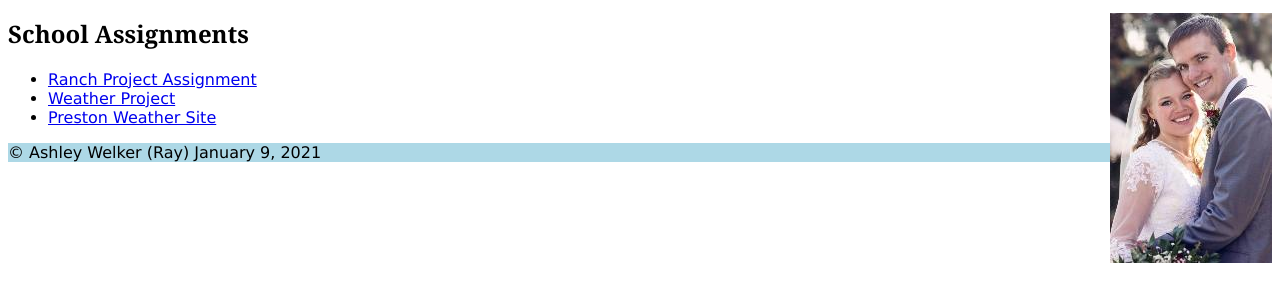
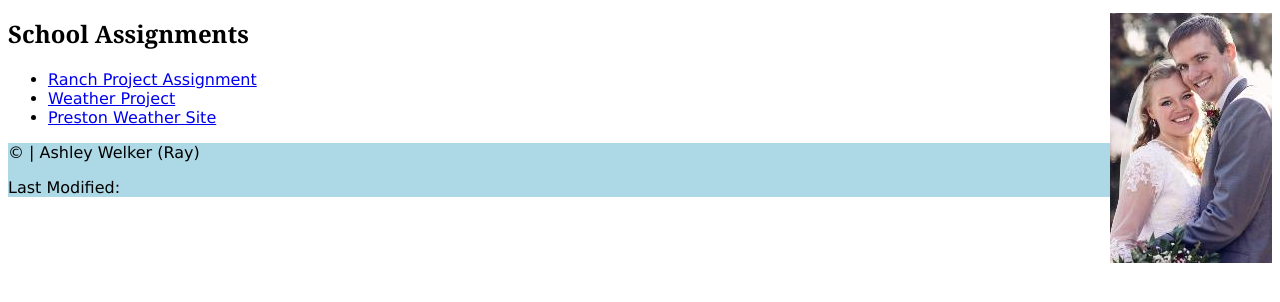
Before and after one commit to ashleynwelker/ashleynwelker.github.io, a plain HTML site: page index.html in a window 1280 px wide. Shown: the part 108-410 px from the top of the page. Drawn offline with Linux system fonts and the light colour scheme.

Commit message:
Fix null issue

```diff
--- a/index.html
+++ b/index.html
@@ -7,6 +7,7 @@
         <meta name="author" content="Ashley Welker">
         <meta name="description" content="This is the Home Page for my WDD 230: Web Frontend Development class.">
         <link rel="stylesheet" href="main-style.css">
+        <script src="main.js"></script>
     </head>
     <body>
         <!-- <header> Home Page CIT 230</header>
@@ -24,7 +25,8 @@
             </ul>
         </main>
     <footer>
-        <p>&copy; Ashley Welker (Ray)  January 9, 2021</p>
+        <p>&copy;<span id="current-year"> </span> | Ashley Welker (Ray)</p>
+        <p>Last Modified: <span id="last-modified"> </span></p>
     </footer>
     </body>
 </html>
```
